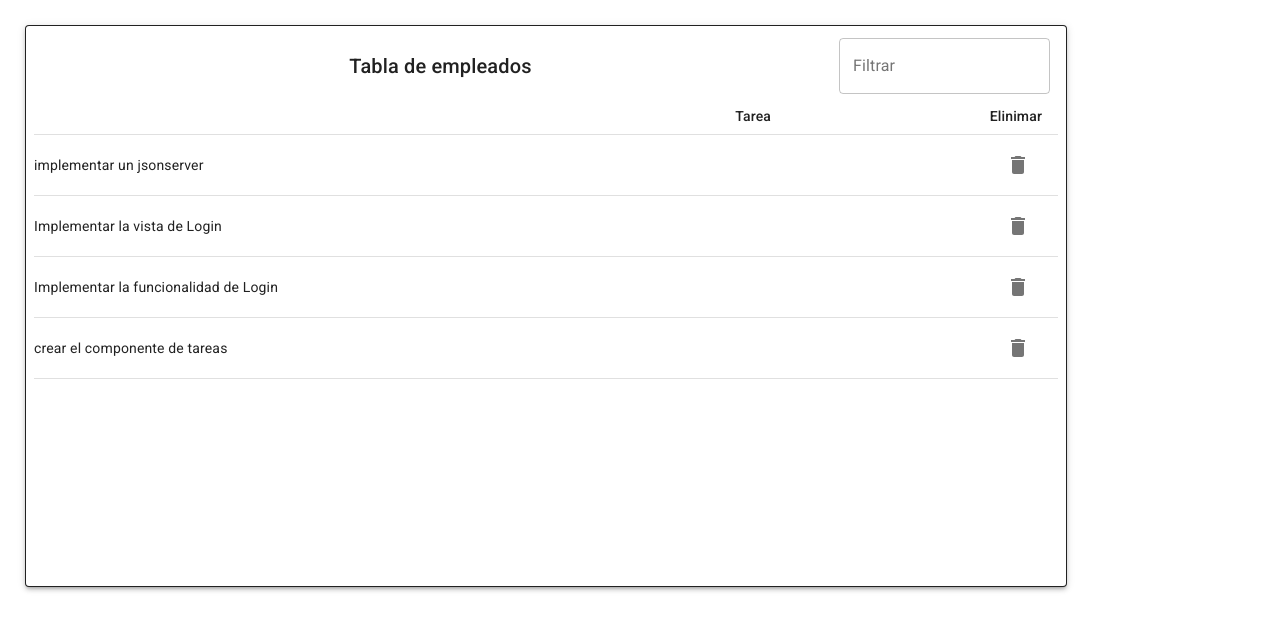
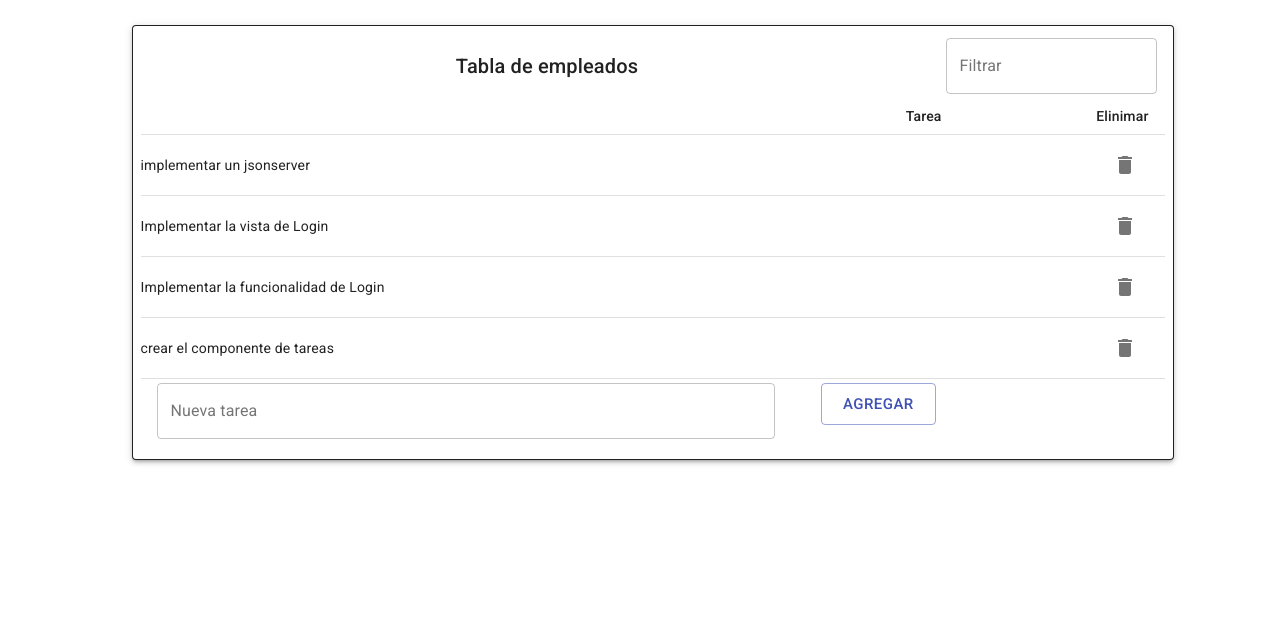
Before and after one commit to homerteo/todo, a React (Create React App) app: page / in a window 1280 px wide. Shown: the top 630 px of the page. Built offline with nearby package versions, Linux system fonts and the light colour scheme; data requests are answered from the project's data file.

Commit message:
implements table footer

```diff
--- a/src/components/ToDoList/ToDoTableFooter.js
+++ b/src/components/ToDoList/ToDoTableFooter.js
@@ -0,0 +1,58 @@
+import Toolbar from '@material-ui/core/Toolbar';
+import Grid from '@material-ui/core/Grid';
+import { fade, makeStyles } from '@material-ui/core/styles';
+import TextField from '@material-ui/core/TextField';
+import Tooltip from '@material-ui/core/Tooltip';
+import Button from '@material-ui/core/Button';
+
+const useStyles = makeStyles((theme) => ({
+  root: {
+    paddingLeft: theme.spacing(2),
+    paddingRight: theme.spacing(1),
+    marginBottom: theme.spacing(1),
+    width: '100%'
+  },
+  newTask: {
+    position: 'relative',
+    display: 'flex',
+    justifyContent: 'center',
+    justifyItems: 'center',
+    backgroundColor: fade(theme.palette.common.white, 0.15),
+    '&:hover': {
+      backgroundColor: fade(theme.palette.common.white, 0.25),
+    }
+  },
+  inputInput: {
+    width: '100%'
+  }
+}));
+
+const ToDoTableFooter = () => {
+  const classes = useStyles();
+  return(
+    <Toolbar className={classes.root}>
+      <Tooltip title="Escriba una nueva tarea">
+        <Grid container className={classes.newTask}>
+          <Grid item sm={9} className={classes.input}>
+            <TextField
+              id="text-input"
+              label="Nueva tarea"
+              variant="outlined"
+              name="newTask"
+              className={classes.inputInput}
+              // value={filter}
+              // onChange={({ target }) => handleChange(target)}
+            />
+          </Grid>
+          <Grid item sm={3}>
+            <Button variant="outlined" color="primary" size="large">
+              Agregar
+            </Button>
+          </Grid>
+        </Grid>
+      </Tooltip>
+    </Toolbar>
+  );
+}
+
+export default ToDoTableFooter;
--- a/src/components/ToDoList/ToDoTableToolbar.js
+++ b/src/components/ToDoList/ToDoTableToolbar.js
@@ -1,9 +1,5 @@
 import { fade, makeStyles } from '@material-ui/core/styles';
 import Toolbar from '@material-ui/core/Toolbar';
-import FormControl from '@material-ui/core/FormControl';
-import InputLabel from '@material-ui/core/InputLabel';
-import MenuItem from '@material-ui/core/MenuItem';
-import Select from '@material-ui/core/Select';
 import Typography from '@material-ui/core/Typography';
 import TextField from '@material-ui/core/TextField';
 import Tooltip from '@material-ui/core/Tooltip';
@@ -56,7 +52,7 @@ const ToDoTableToolbar = (props) => {
       </Typography>
       <Tooltip title="Escriba una palabra clave para filtrar las tareas">
         <div className={classes.search}>
-        <TextField
+          <TextField
             id="filter-input"
             label="Filtrar"
             variant="outlined"
--- a/src/components/ToDoList/index.js
+++ b/src/components/ToDoList/index.js
@@ -2,6 +2,7 @@ import { useEffect, useContext, useState } from 'react';
 import { makeStyles } from '@material-ui/core/styles';
 import Table from '@material-ui/core/Table';
 import TableBody from '@material-ui/core/TableBody';
+import TableFooter from '@material-ui/core/TableFooter';
 import TableCell from '@material-ui/core/TableCell';
 import TableContainer from '@material-ui/core/TableContainer';
 import TableRow from '@material-ui/core/TableRow';
@@ -13,19 +14,23 @@ import { getTodoList } from './../../api/todo';
 import { toDoContext } from './../../context/ToDoContext';
 import ToDoTableToolbar from './ToDoTableToolbar';
 import ToDoTableHead from './ToDoTableHead';
+import ToDoTableFooter from './ToDoTableFooter';
 
 const useStyles = makeStyles((theme) => ({
   root: {
-    margin: '25px 0 25px 25px'
+    margin: '25px 0 25px 25px',
+    display: 'flex',
+    justifyContent: 'center'
   },
   paper: {
     border: '1px solid',
     padding: theme.spacing(1),
     width: '80vw',
+    height: 'auto',
     marginBottom: theme.spacing(2),
   },
   container: {
-    height: '60vh'
+    height: 'auto',
   },
   table: {
     minWidth: 750
@@ -91,6 +96,9 @@ const ToDoList = () => {
                 );
               })}
             </TableBody>
+            <TableFooter>
+              <ToDoTableFooter />
+            </TableFooter>
           </Table>
         </TableContainer>
       </Paper>
```
